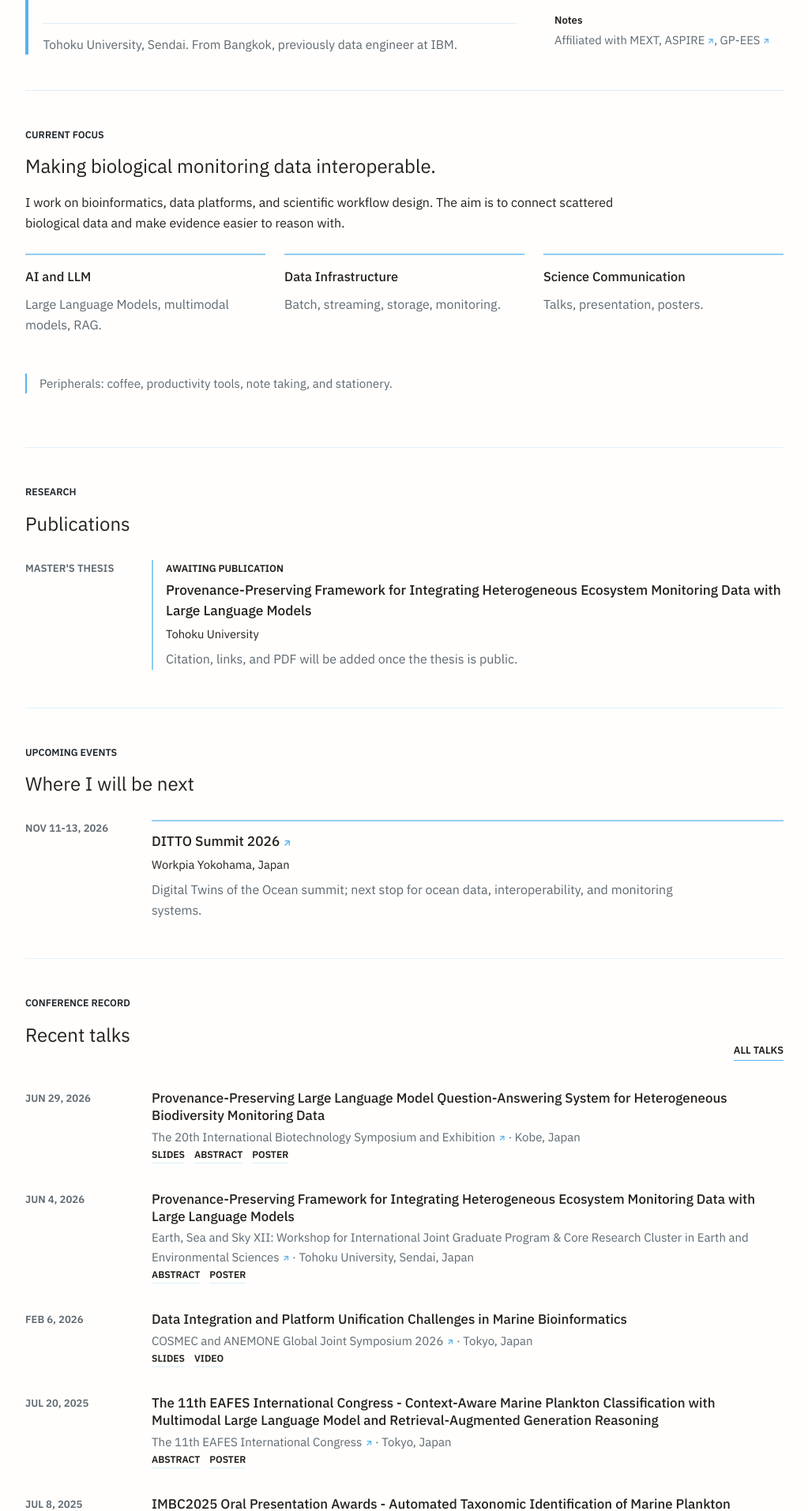
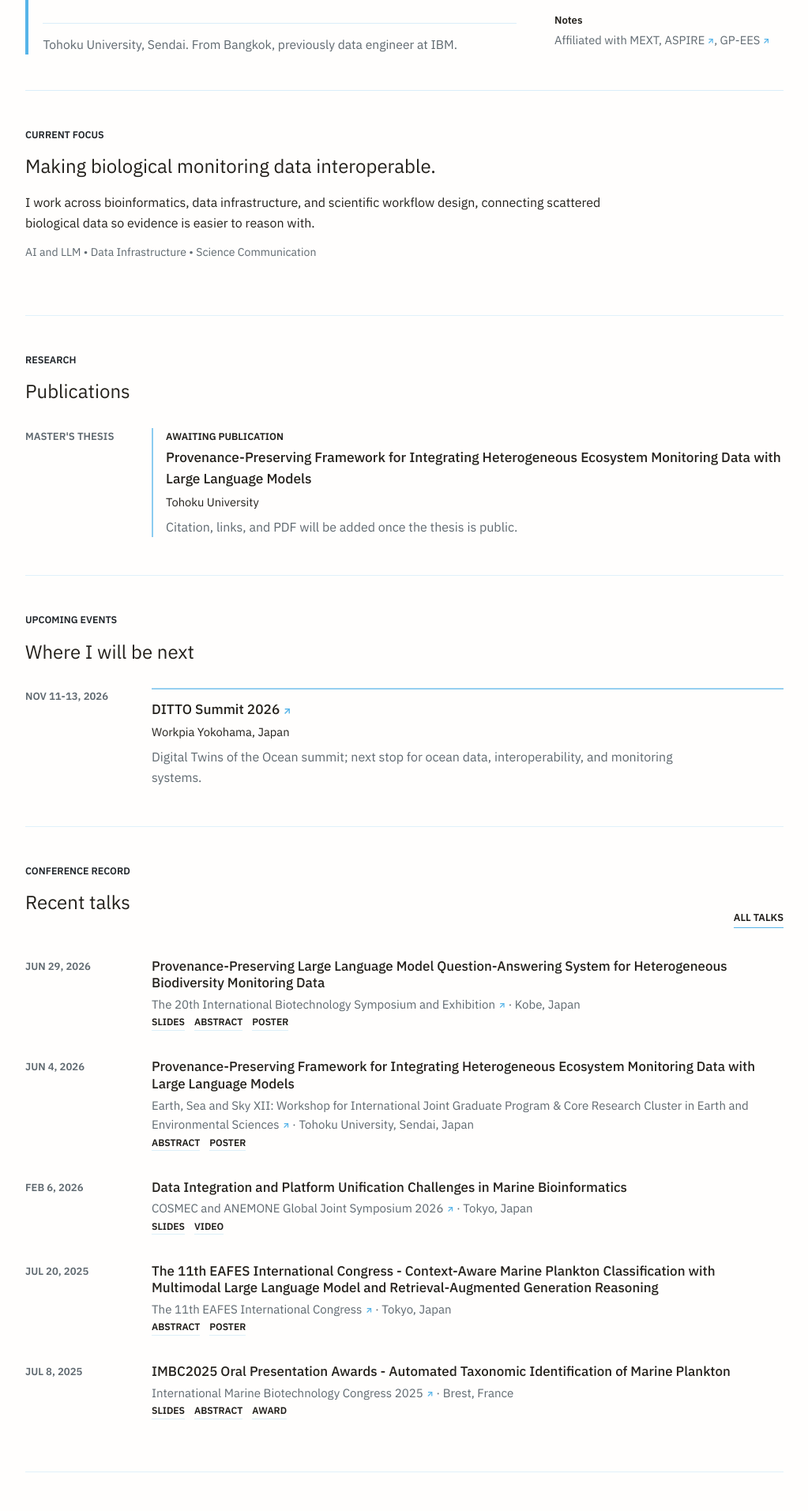
Before and after one commit to jarondlk/jaronchai-blog, a Jekyll site: the page built from index.markdown, in a window 1280 px wide. Shown: the part 341-2254 px from the top of the page at 79% size, without its empty margins (128-1151 px from the left). Built offline with Jekyll 4.4.1, drawn with Linux system fonts in a browser that asks for light colours.

Commit message:
Refine editorial page layouts

```diff
--- a/_sass/minima/_layout.scss
+++ b/_sass/minima/_layout.scss
@@ -599,40 +599,28 @@
   margin-top: 0;
 }
 
-.home-section--focus p {
+.home-section--focus {
+  display: block;
+}
+
+.focus-lead {
+  max-width: 780px;
+}
+
+.focus-lead > p:last-child {
   max-width: 760px;
 }
 
-.focus-grid {
-  display: grid;
-  grid-template-columns: repeat(3, minmax(0, 1fr));
-  gap: 1.5rem;
-  margin-top: 1.6rem;
-}
-
-.focus-grid > div {
-  border-top: 2px solid rgba($accent-blue, .65);
-  padding-top: .85rem;
-}
-
-.focus-grid h3 {
-  margin-top: 0;
-  font-size: 1.02rem;
-  font-weight: 500;
-}
-
-.focus-grid p,
-.home-note,
+.focus-topics {
+  display: block;
+  margin-top: .75rem;
+  color: $editorial-muted;
+  font-size: .88rem;
+}
+
 .editorial-copy p,
 .talk-desc {
   color: $editorial-muted;
-}
-
-.home-note {
-  border-left: 2px solid $accent-blue;
-  margin-top: 1.8rem;
-  padding-left: 1rem;
-  font-size: .95rem;
 }
 
 .section-heading {
@@ -1212,14 +1200,29 @@
 }
 
 .about-facts {
+  display: block;
+  max-width: 780px;
+  margin: 0;
+}
+
+.about-facts > div,
+.about-grid article,
+.about-faq article {
   display: grid;
-  grid-template-columns: repeat(4, minmax(0, 1fr));
-  gap: 1.35rem;
-  margin: 0;
+  grid-template-columns: minmax(9rem, 13rem) minmax(0, 1fr);
+  gap: 1.5rem;
+  border-top: 1px solid rgba($accent-blue, .2);
+  padding: .85rem 0;
+}
+
+.about-facts > div:last-child,
+.about-grid article:last-child,
+.about-faq article:last-child {
+  border-bottom: 1px solid rgba($accent-blue, .2);
 }
 
 .about-facts dt {
-  margin-bottom: .2rem;
+  margin: 0;
   color: $editorial-muted;
   font-size: .75rem;
   font-weight: 600;
@@ -1233,14 +1236,7 @@
 }
 
 .about-grid {
-  display: grid;
-  grid-template-columns: repeat(3, minmax(0, 1fr));
-  gap: 1.5rem;
-}
-
-.about-grid article {
-  border-top: 1px solid rgba($accent-blue, .44);
-  padding-top: .85rem;
+  max-width: 780px;
 }
 
 .about-grid h3,
@@ -1254,7 +1250,7 @@
 .about-grid p,
 .about-faq p {
   color: $editorial-muted;
-  margin: .45rem 0 0;
+  margin: 0;
   line-height: 1.58;
 }
 
@@ -1283,9 +1279,7 @@
 }
 
 .about-faq {
-  display: grid;
-  grid-template-columns: repeat(3, minmax(0, 1fr));
-  gap: 1.5rem;
+  max-width: 780px;
 }
 
 .about-updated {
@@ -1673,18 +1667,11 @@
   padding-left: 1.15rem;
 }
 
-.resume-deck {
-  color: #38342c;
-  font-family: $editorial-serif;
-  font-size: 1.1rem;
-  line-height: 1.6;
-}
-
 .resume-links {
   display: flex;
   flex-wrap: wrap;
   gap: .6rem 1.1rem;
-  margin-top: 1.1rem;
+  margin-top: 0;
 }
 
 .resume-links a {
@@ -1807,10 +1794,6 @@
     grid-template-columns: 1fr;
     gap: 1.75rem;
   }
-
-  .focus-grid {
-    grid-template-columns: repeat(2, minmax(0, 1fr));
-  }
 }
 
 @include media-query($on-palm) {
@@ -1829,7 +1812,6 @@
 
   .page-intro,
   .about-deck,
-  .resume-deck,
   .now-deck {
     font-size: 1.02rem;
   }
@@ -1896,7 +1878,6 @@
     padding-left: .9rem;
   }
 
-  .focus-grid,
   .output-item,
   .upcoming-item,
   .about-facts,
@@ -1918,6 +1899,13 @@
     gap: 1rem .8rem;
   }
 
+  .about-facts > div,
+  .about-grid article,
+  .about-faq article {
+    grid-template-columns: 1fr;
+    gap: .45rem;
+  }
+
   .asset-summary-grid {
     grid-template-columns: repeat(2, minmax(0, 1fr));
   }
--- a/index.markdown
+++ b/index.markdown
@@ -51,29 +51,15 @@
 </section>
 
 <section class="home-section home-section--focus" aria-labelledby="current-focus">
-  <p class="section-kicker">Current focus</p>
-  <h2 id="current-focus">Making biological monitoring data interoperable.</h2>
-  <p>
-    I work on bioinformatics, data platforms, and scientific workflow design.
-    The aim is to connect scattered biological data and make evidence easier to reason with.
-  </p>
-  <div class="focus-grid">
-    <div>
-      <h3>AI and LLM</h3>
-      <p>Large Language Models, multimodal models, RAG.</p>
-    </div>
-    <div>
-      <h3>Data Infrastructure</h3>
-      <p>Batch, streaming, storage, monitoring.</p>
-    </div>
-    <div>
-      <h3>Science Communication</h3>
-      <p>Talks, presentation, posters.</p>
-    </div>
+  <div class="focus-lead">
+    <p class="section-kicker">Current focus</p>
+    <h2 id="current-focus">Making biological monitoring data interoperable.</h2>
+    <p>
+      I work across bioinformatics, data infrastructure, and scientific workflow design,
+      connecting scattered biological data so evidence is easier to reason with.
+      <span class="focus-topics">AI and LLM <span aria-hidden="true">•</span> Data Infrastructure <span aria-hidden="true">•</span> Science Communication</span>
+    </p>
   </div>
-  <p class="home-note">
-    Peripherals: coffee, productivity tools, note taking, and stationery.
-  </p>
 </section>
 
 {% if research_outputs.size > 0 %}
```
Also changed, not shown: pages/resume.markdown (+1 -6 lines).
